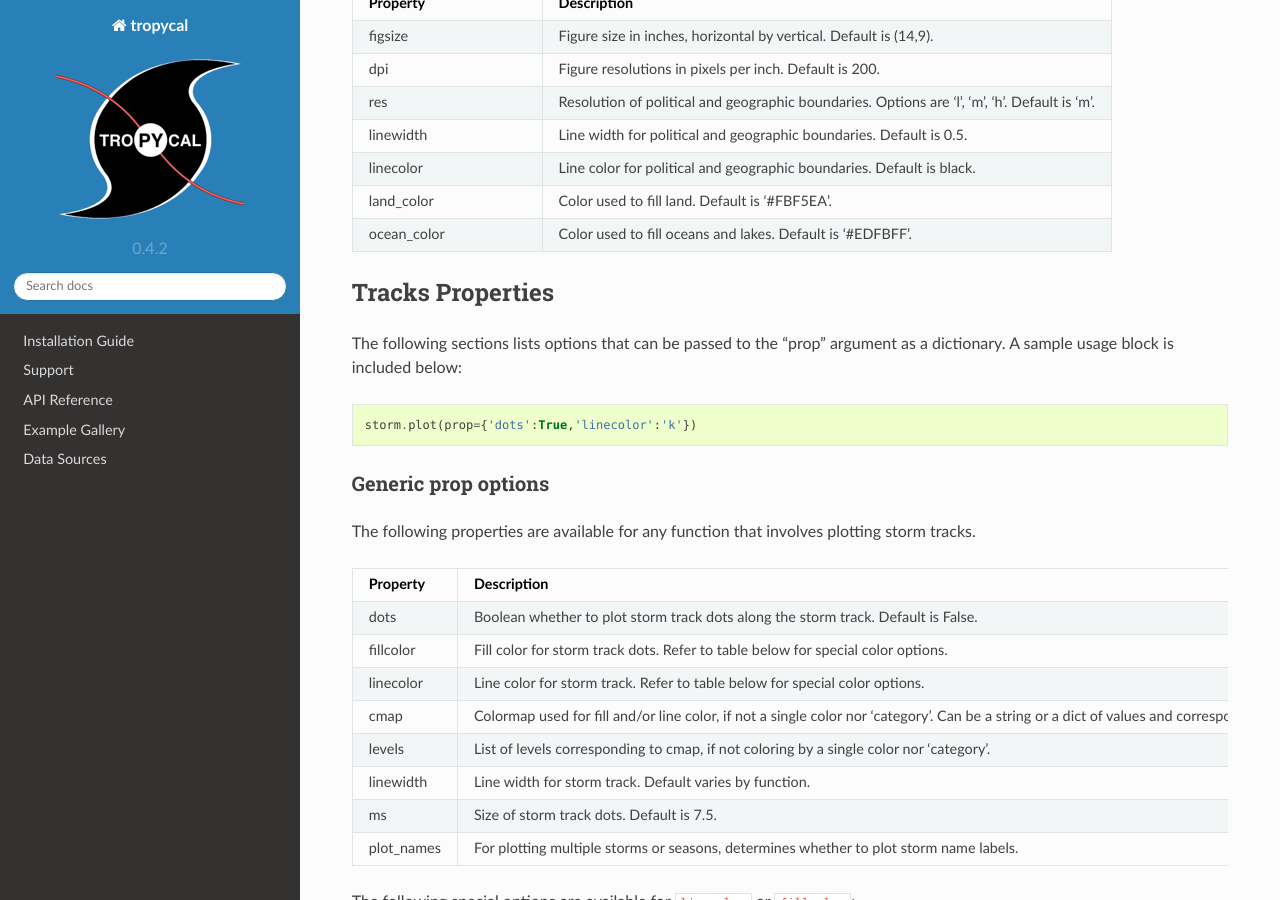
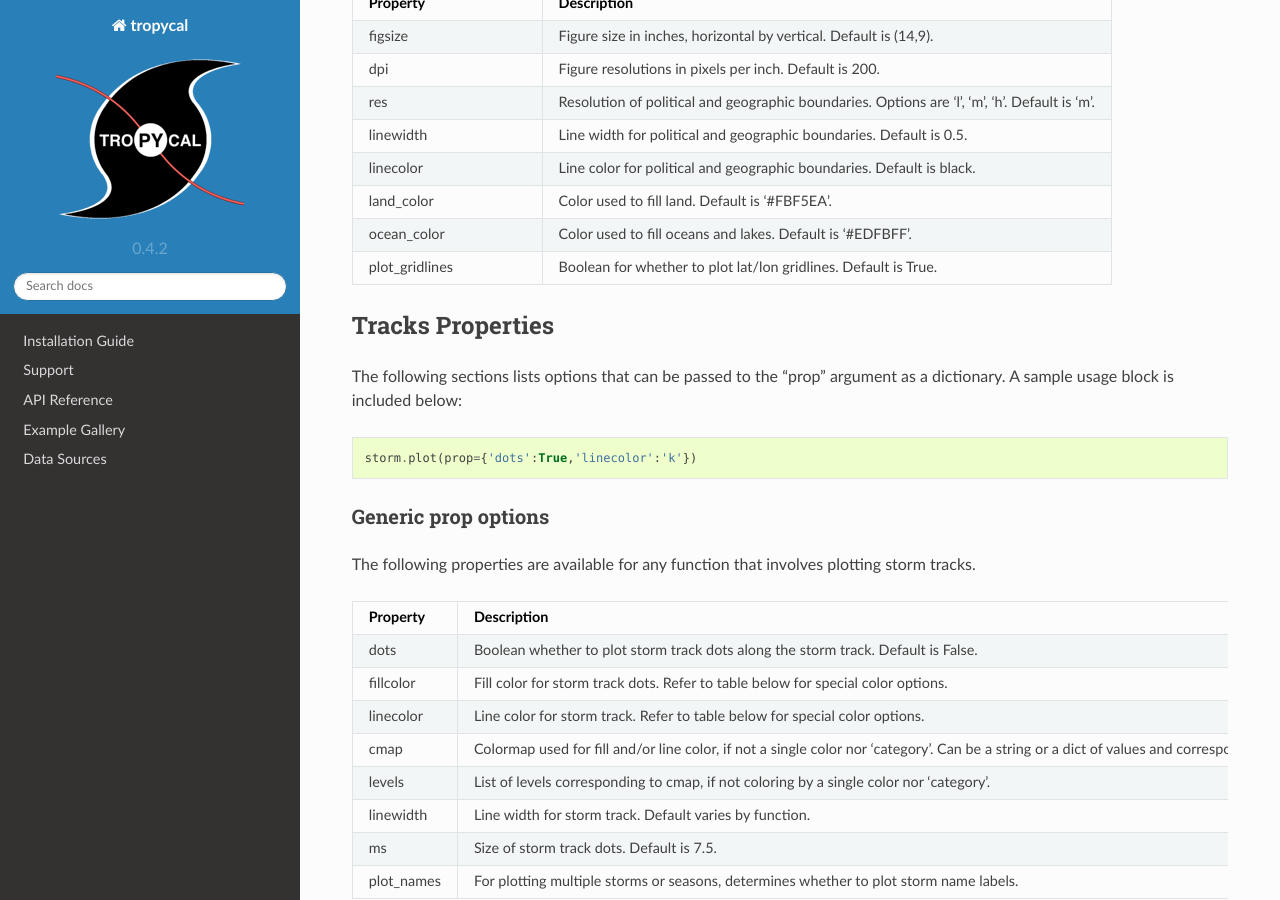
Before and after one commit to tropycal/tropycal, a Sphinx documentation site: the page built from docs/options/map_prop.rst, in a window 1280 px wide and 900 px high, scrolled down 445 px. Built offline with Sphinx 7.4.7 and the Read the Docs theme 2.0.0, drawn with Linux system fonts in a browser that asks for light colours; pages that are not in the unit, such as notebooks, are missing from menus; the version number is read from the project's files by our own code.

Commit message:
update docs

```diff
--- a/docs/options/map_prop.rst
+++ b/docs/options/map_prop.rst
@@ -37,6 +37,8 @@ The following table lists options that can be passed to the "map_prop" argument
      - Color used to fill land. Default is '#FBF5EA'.
    * - ocean_color
      - Color used to fill oceans and lakes. Default is '#EDFBFF'.
+   * - plot_gridlines
+     - Boolean for whether to plot lat/lon gridlines. Default is True.
 
 .. _options-prop:
 
```
